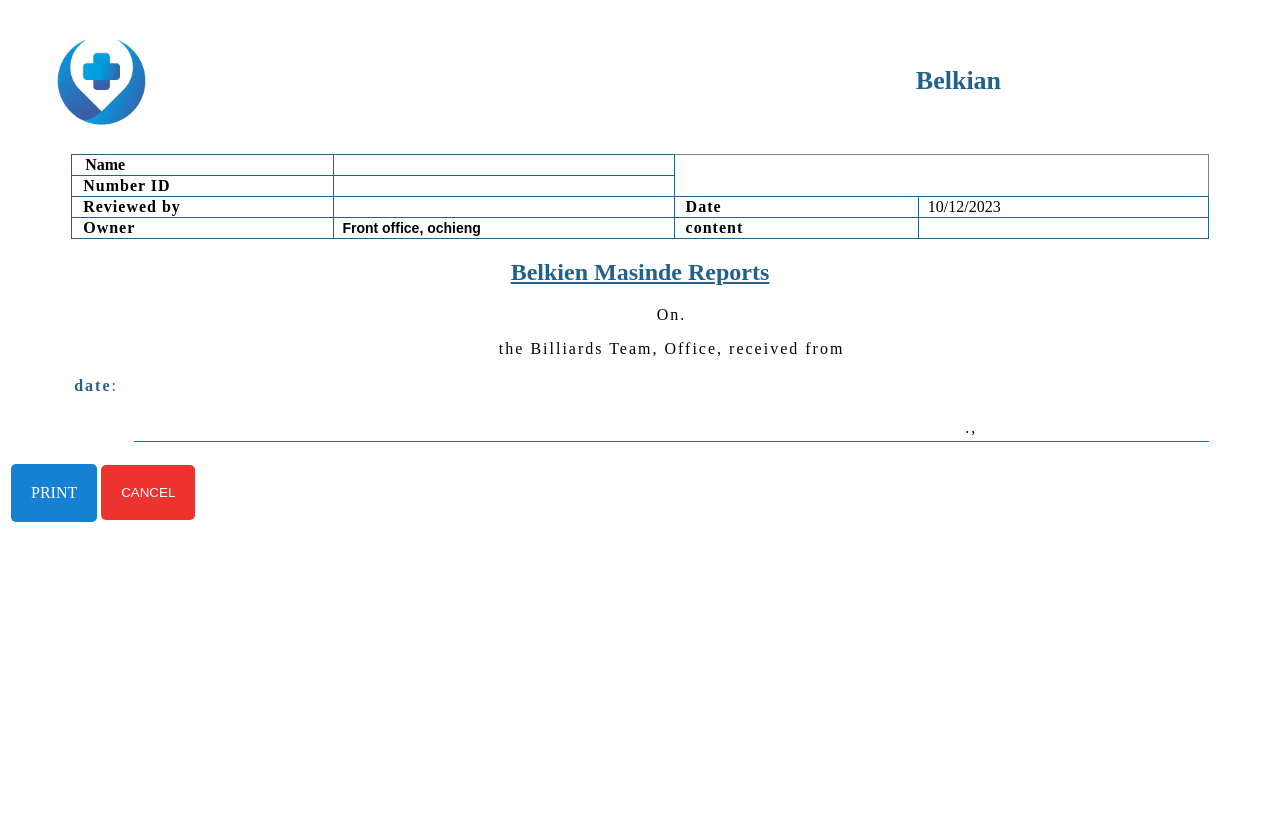
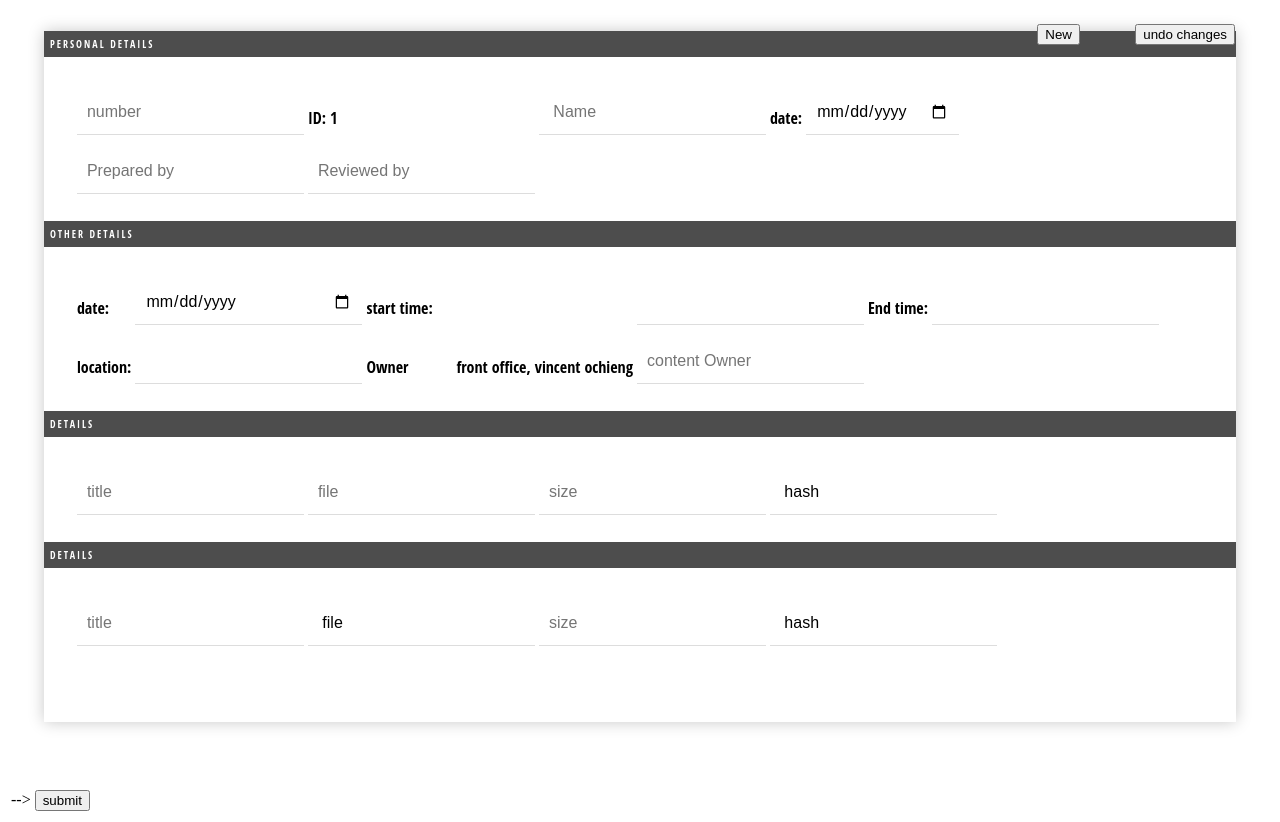
Before and after one commit to cocktail420/masinde-repo, a PHP site: page /theme/OB_1st_TRIMESTER_USG_REPORT.php in a window 1280 px wide. Before the commit the page ends 522 px from the top, so only its background shows below. Run offline with PHP 8.4, Linux system fonts and the light colour scheme; the visitor is signed in with stand-in values (Sample User, id 1); data that the repository does not hold is empty.

Commit message:
Update OB_1st_TRIMESTER_USG_REPORT.php

```diff
--- a/theme/OB_1st_TRIMESTER_USG_REPORT.php
+++ b/theme/OB_1st_TRIMESTER_USG_REPORT.php
@@ -1,227 +1,295 @@
 
+<html>
   <head>
-<meta http-equiv=refresh URL="OB_1st_TRIMESTER_USG_REPORT.php" content="3">
+    <meta charset="utf-8">
     <title></title>
+
+<style type="text/css">
+.form-style-8{
+	font-family: 'Open Sans Condensed', arial, sans;
+	width: 800px;
+	padding: 0px 30px;
+  padding-bottom: 25px;
+	background: #FFFFFF;
+	margin: 50px auto;
+	box-shadow: 0px 0px 15px rgba(0, 0, 0, 0.22);
+	-moz-box-shadow: 0px 0px 15px rgba(0, 0, 0, 0.22);
+	-webkit-box-shadow:  0px 0px 15px rgba(0, 0, 0, 0.22);
+
+}
+.form-style-8 h6{
+	background: #4D4D4D;
+	text-transform: uppercase;
+  letter-spacing: 2px;
+	font-family: 'Open Sans Condensed', sans-serif;
+	color: #ffffff;
+	font-size: 10px;
+	font-weight: 100;
+
+	padding: 6px;
+
+	margin: -30px -30px 30px -30px;
+}
+.form-style-8 input[type="text"],
+.form-style-8 input[type="date"],
+.form-style-8 input[type="email"],
+.form-style-8 input[type="number"],
+.form-style-8 input[type="tel"],
+.form-style-8 input[type="url"],
+.form-style-8 input[type="password"],
+.form-style-8 textarea,
+.form-style-8 select
+{
+	box-sizing: border-box;
+	-webkit-box-sizing: border-box;
+	-moz-box-sizing: border-box;
+	outline: none;
+	display: block;
+	width: 100%;
+	padding: 10px;
+	border: none;
+	border-bottom: 1px solid #ddd;
+	background: transparent;
+	margin-bottom: 10px;
+	font: 16px Arial, Helvetica, sans-serif;
+	height: 45px;
+}
+.form-style-8 input[type="button"],
+.form-style-8 input[type="submit"]{
+	-moz-box-shadow: inset 0px 1px 0px 0px #45D6D6;
+	-webkit-box-shadow: inset 0px 1px 0px 0px #45D6D6;
+	box-shadow: inset 0px 1px 0px 0px #45D6D6;
+	background-color: #007DBC;
+	border: 1px solid #27A0A0;
+	display: inline-block;
+	cursor: pointer;
+	color: #FFFFFF;
+	font-family: 'Open Sans Condensed', sans-serif;
+	font-size: 14px;
+	padding: 3px 18px;
+	text-decoration: none;
+	text-transform: uppercase;
+}
+.form-style-8 input[type="button"]:hover,
+.form-style-8 input[type="submit"]:hover {
+	background:linear-gradient(to bottom, #34CACA 5%, #30C9C9 100%);
+	background-color:#34CACA;
+}
+</style>
   </head>
-  <style>
-  .example_a {
-  color: #fff !important;
-  text-transform: uppercase;
-  text-decoration: none;
-  padding: 20px;
-  border-radius: 5px;
-  display: inline-block;
-  border: none;
-  transition: all 0.4s ease 0s;
-  }
-  .example_b {
-  color: #fff !important;
-  text-transform: uppercase;
-  text-decoration: none;
-  padding: 20px;
-  border-radius: 5px;
-  display: inline-block;
-  border: none;
-  transition: all 0.4s ease 0s;
-  }
-  .example_c {
-  color: #fff !important;
-  text-transform: uppercase;
-  text-decoration: none;
-  padding: 20px;
-  border-radius: 5px;
-  display: inline-block;
-  border: none;
-  transition: all 0.4s ease 0s;
-  }
-  .print{
-    background: #1680d3;
-  }
-  .cancel{
-    background: #ed3330;
-  }
-  .save{
-    background: #4aa64a;
-  }
-  .example_a:hover {
-  background: #434343;
-  letter-spacing: 2px;
-  -webkit-box-shadow: 0px 5px 40px -10px rgba(0,0,0,0.57);
-  -moz-box-shadow: 0px 5px 40px -10px rgba(0,0,0,0.57);
-  box-shadow: 5px 40px -10px rgba(0,0,0,0.57);
-  transition: all 0.4s ease 0s;
-  }
-  .example_b:hover {
-  background: #059b86;
-  letter-spacing: 2px;
-  -webkit-box-shadow: 0px 5px 40px -10px rgba(0,0,0,0.57);
-  -moz-box-shadow: 0px 5px 40px -10px rgba(0,0,0,0.57);
-  box-shadow: 5px 40px -10px rgba(0,0,0,0.57);
-  transition: all 0.4s ease 0s;
-  }
-  .example_c:hover {
-  background: #22d790;
-  letter-spacing: 2px;
-  -webkit-box-shadow: 0px 5px 40px -10px rgba(0,0,0,0.57);
-  -moz-box-shadow: 0px 5px 40px -10px rgba(0,0,0,0.57);
-  box-shadow: 5px 40px -10px rgba(0,0,0,0.57);
-  transition: all 0.4s ease 0s;
-  }
-  p{letter-spacing:2px;}
-
-  </style>
-<div id="printableArea">
+  <body style="padding:0px;">
     <?php
 $servername = "localhost";
-$username = "root";
-$password = "";
+$dbusername = "root";
+$dbpassword = "";
 $dbname = "gjk";
-// Create connection
-
-//require 'dbcon.php';
-
-$conn = mysqli_connect($servername, $username, $password, $dbname);
+$conn = mysqli_connect($servername, $dbusername, $dbpassword, $dbname);
 // Check connection
 if (!$conn) {
     die("Connection failed: " . mysqli_connect_error());
 }//& password='$pass'
+//use this to store random report key
 
-$name = "";
-$desig="";
 if(!isset($_SESSION)) {
   session_start();
 }
+if(session_id() != ''){
   $user = $_SESSION["username"];
-   $sql = "select * from user_account where username= '$user' ";
+}else {
+  include'sessionerror.php';
+}
+$n=10;
+function getName($n,$con) {
+ $characters = '0123456789abcdefghijklmnopqrstuvwxyzABCDEFGHIJKLMNOPQRSTUVWXYZ';
+ $randomString = '';
+
+ for ($i = 0; $i < $n; $i++) {
+   $index = rand(0, strlen($characters) - 1);
+   $randomString .= $characters[$index];
+ }
+
+
+   $sql = "select * from patient_record_header where rkey= '$randomString' ";
+   $result = $con->query($sql);
+   if ($result->num_rows > 0) {
+     return getName($n,$con);
+  }else{
+    return $randomString;
+  }
+
+}
+
+$rkey = getName($n,$conn);
+$tmp = $rkey;
+ ?>
+ <script>
+ function diff_between_dates( date1, date2 ) {
+  //Get 1 day in milliseconds
+  var one_day=1000*60*60*24;
+  // Convert both dates to milliseconds
+  var date1_ms = date1.getTime();
+  var date2_ms = date2.getTime();
+  // Calculate the difference in milliseconds
+  var difference_ms = date2_ms - date1_ms;
+  // Convert back to days and return
+  return Math.round(difference_ms/one_day);
+}
+ function genlmp() {
+ var days=280;
+   var x = document.getElementById("iplmp").value;
+   var date = new Date(x);
+   var xd = new Date(x);
+   date.setDate(date.getDate() + days);
+  // document.getElementById("demo").innerHTML = "You selected: " + x;
+   //document.getElementById("myInput").value = date.getFullYear() + "-" + "-"+ date.getMonth() "-" + date.getDate();
+     var mon = date.getMonth();
+     var day = date.getDate();
+     if(mon<10){
+       mon = "0"+ date.getMonth();
+     }
+     if(day <10){
+       day = "0"+ date.getDate();
+     }
+     var test = new Date(xd.getFullYear(), xd.getMonth(), xd.getDate());
+     document.getElementById("eodlmpauto").value = date.getFullYear() + "-" + mon +"-" + day;
+     var today = new Date();
+     var to = new Date(today.getFullYear(), today.getMonth(), today.getDate());
+     var gaday = diff_between_dates(test, to);
+     document.getElementById("galmpauto").value = Math.round(gaday/7)+"weeks " + (gaday%7)+"days ";
+
+
+ }
+ </script>
+ <table width="100%">
+   <tr>
+     <td>
+       <div class="form-style-8 scroll" style="width: 90%;padding-top:0px;">
+             <h6>Personal details</h6>
+             <form method="post" action="action.php">
+               <table>
+                 <tr>
+                 <td><input type="text" pattern="\d*" name="age" placeholder="number" required maxlength="60"/></td>
+                 <td><b>ID: <?php
+                   $sn=0;
+                   $sql="SELECT MAX(pid)as sno FROM patient_record_header";
                    $result = $conn->query($sql);
                    if ($result->num_rows > 0) {
                        if($row = $result->fetch_assoc()) {
-           $name=$row['fullname'];
-           $desig = $row['degree'];
+                           $sn=$row["sno"];
+                           echo $sn+1;
                      }
                    }
-   $sql = "select * from patient_record_header where attendedby= '$user' AND report_type='ogone' AND status='notPrinted'";
-   $pid="";
-  //  $age="";
-  //  $gender="";
-   $referred="";
-   $patient_name="";
-   $indication="";
-   $rkey="";
-    $result = $conn->query($sql);
-    if ($result->num_rows > 0) {
-        if($row = $result->fetch_assoc()) {
-            $pid=$row['pid'];
-            $age=$row['age'];
-            $gender=$row['gender'];
-            $referred=$row['referredby'];
-            $patient_name=$row['name'];
-            $indication=$row['indication'];
-            $rkey=$row['rkey'];
-        }
-    }
-    require 'header_file.php';
-    //report table 'obfirst'
-    //obfirst parameters
-    $lmp = "";
-    $lmpga = "";
-    $lmpeod = "";
-    $usgga = "";
-    $usgeod ="";
-    //uterus
-    $crl = "";
-    $wk = "";
-    $days = "";
-    //ovaries
-    $ro = "";
-    $rom = "";
-    $lo = "";
-    $lom = "";
-    $sql2 = "select * from obfirst where rkey= '$rkey'";
-    $result2 = $conn->query($sql2);
-    if ($result2->num_rows > 0) {
-        if($row2 = $result2->fetch_assoc()) {
-          //obfirst parameters
-          $lmp = $row2['lmp'];
-          $lmpga = $row2['ga_lmp'];
-          $lmpeod = $row2['eod_lmp'];
-          $usgga = $row2['ga_usg'];
-          $usgeod =$row2['eod_usg'];
-          //uterus
-          $crl = $row2['crl'];
-          $wk = $row2['ges_week'];
-          $days = $row2['ges_day'];
-          //ovaries
-          $ro = $row2['ro'];
-          $rom = $row2['rom'];
-          $lo = $row2['lo'];
-          $lom = $row2['lom'];
-        }
-    }
- ?>
-<center>
+                    ?><input type="hidden" name="pid" value="<?php echo $sn+1; ?>"/></b></td>
+                   <td><input type="text" name="pname" placeholder=" Name" required /></td>
+                   <td><b>date: </b></td><td><input type="date" name="lmp" id = "iplmp" onchange="genlmp()" required/></td>
 
-  <u style="color:#21618c;"><h2 style="color: #21618c;">Belkien Masinde Reports</h2></u>
-  <p text-align="left" style="padding-left:5%;">On.<br/>
-
-<table width="100%" >
-  <tr>
-    <td><font style="color: #21618c;"><b>date</b>:</font>   <?php if($lmp!=''){ echo date('d/m/Y',strtotime($lmp));} ?></td>
-    <p>the Billiards Team, Office, received from </p>
-    <!-- <td><font style="color: #21618c;"><b>name</b>(LMP)</font>:  <font style="padding:0px 10px; border-bottom:1px solid;"><?php echo $patient_namess; ?></font></td>
-    <td><font style="color: #21618c;"><b>EDD</b>(LMP)</font>:  <font style="padding:0px 10px; border-bottom:1px solid;"><?php if($lmpeod!=''){echo date('d/m/Y',strtotime($lmpeod));} ?></font></td> -->
-  </tr>
-  <!-- <tr>
-    <td></td>
-    <td><font style="color: #21618c;"><b>GA</b>(USG)</font>:   <font style="padding:0px 10px; border-bottom:1px solid;"><?php echo $usgga; ?></font></td>
-    <td><font style="color: #21618c;"><b>EDD</b>(USG):</font>  <font style="padding:0px 10px; border-bottom:1px solid;"><?php if($usgeod !=''){echo date('d/m/Y',strtotime($usgeod));} ?></font></td>
-  </tr> -->
-</table><br/>
-  <!-- <u style="color: #21618c;"><b style="font-size:20px; color:#21618c;">Urinary bladder</b></u><br/>
-<font style="padding-left:5%;">Is normal contour. No intraluminal echoes.</font><br/><br/>
-
-<u style="color:#21618c; height:2px;"><b style="font-size:20px; color:#21618c;">Uterus</b></u><br/><br/>
-<font style="padding-left:5%;">Gravid uterus showing a single gestational sac containing a yolk sac and an</font><br/>
-embryo of CRL <font style="padding:0px 10px; border-bottom:1px solid;"><?php echo $crl; ?></font> cm corresponding to <font style="padding:0px 10px; border-bottom:1px solid;"><?php echo $wk; ?></font> wks
-<font style="padding:0px 10px; border-bottom:1px solid;"><?php echo $days; ?></font> days gestational age Embryo<br/>
-show regular cardiac pulsation of 144 /min.<br/><br/>
-<u style="color:#21618c;"><b style="font-size:20px; color:#21618c;">Ovaries</b></u><br/><br/>
-Right Ovary&emsp; <font style="padding:0px 10px; border-bottom:1px solid;"><?php echo $ro; ?></font>&emsp;measures&emsp; <font style="padding:0px 10px; border-bottom:1px solid;"><?php echo $rom; ?></font> cm<br/>
-Left Ovary&emsp; <font style="padding:0px 12px; border-bottom:1px solid;"><?php echo $lo; ?></font> &emsp;measures&emsp;<font style="padding:0px 10px; border-bottom:1px solid;"><?php echo $lom; ?></font> cm<br/>
-Both Ovaries are normal in size & echo texture<br/>
-no free fluid.
-</p>
-<p align="left" style="padding-left:5%; padding-right:5%;"><u style="color:#21618c;"><b style="font-size:20px; color:#21618c;">Impression</b></u><br/><br/><font style="padding-Left:4%;">Single live intra uterine gestation corresponding to gestational age of <font style="padding:0px 10px; border-bottom:1px solid;"><?php echo $wk; ?></font> wks</font>
- <font style="padding:0px 10px; border-bottom:1px solid;"><?php echo $days; ?></font> day Gestational age assigned as per LMP.</p>
-<p align="left" style="padding-left:5%; padding-right:5%;"><font style="padding-Left:4%;">&emsp;&emsp;&emsp;&emsp;&emsp;&emsp;&emsp;I, Dr.
-  <?php
-  echo $name;
- ?>, declare that while conducting ultrasonography on </font>Mrs. <?php echo $patient_name; ?> . I have neither detected not disclosed the sac of her fetus to anybody in any manner.</p>
-<br><br><br/> -->
-
-<table width="100%">
-<tr>
-  <td width="50%"></td>
-  <td><center><?php echo $name.".,".$desig ?></center></td>
                  </tr>
                  <tr>
+                 <td><input type="text" name="referred" placeholder="Prepared by" required /></td>
+                 <td><input type="text" name="referred" placeholder="Reviewed by" required /></td>
+                 </tr>
 
-    <td align="center" colspan="2">
-      <p style="width: 90%;  bottom: 10px;letter-spacing:0px;  border-top: 1px solid #037e89;" align="center">
-        <i style="color:#21618c;">
-          <!-- USG has its own limitation not all the  congenital anomalies are detected by it in the antenatal period -->
-        </i>
-      </p>
+               </table><br/><br/>
+               <h6>Other details</h6>
+               <table>
+                 <tr>
+                 <td><b>date: </b></td><td><input type="date" name="lmp" id = "iplmp" onchange="genlmp()" required/></td>
+                   <td><b>start time: </b></td><td><input type="text" id="galmpauto" name="galmp" value="" required/></td>
+                   <td><b>End time:</b></td>
+                   <td><input type="text" name="gausg" value="" required/></td>
+
+                 </tr>
+                 <tr>
+                   <td><B>location: </B></td><td><input type="text" id="eodlmpauto" name="eodlmp" required/></td>
+                   <td><b>Owner</b>&emsp;&emsp;&emsp;front office, vincent ochieng<input type="hidden" name="study" value="Obstetrics"><input type="hidden" name="rkey" value="<?php echo $rkey; ?>"></td>
+                   <td><input type="text" name="indication" placeholder="content Owner" required /></td>
+
+
+                   <!-- <td><b>EOD(USG):</b></td>
+                   <td><input type="date" name="eodusg" required/></td> -->
+                 </tr>
+
+               </table><br/><br/>
+               <h6>details</h6>
+               <table>
+                 <tr>
+                   <td><input type="text" name="crl" pattern="[+-]?[0-9]+(.[0-9]+)?([Ee][+-]?[0-9]+)?" placeholder="title" maxlength="6"/></td>
+                   <!-- <td align="right">corresponding. to.</td> -->
+                   <td><input type="text" pattern="\d*" name="geswks" placeholder="file" required maxlength="100"/></td>
+                   <td><input type="text" pattern="\d*" name="gesdays" placeholder="size" required maxlength="100"/></td>
+                   <td><input type="text" name="lom" placeholder="hash" value=" hash" required/></td>
+                 </tr>
+               </table><br/><br/>
+               <h6>details</h6>
+               <table>
+                 <td><input type="text" name="ro" placeholder="title" required/></td>
+                 <td><input type="text" name="rom" placeholder="file" value=" file "required/></td>
+                 <td><input type="text" name="lo" placeholder="size" required/></td>
+                 <td><input type="text" name="lom" placeholder="hash" value=" hash" required/></td>
+               </table>
+               <br>
+               <!-- <div class="container">
+            <div class="card mt-5">
+                <div class="card-header">
+                  <h6> more details</h6>
+                </div>
+                <div class="card-body">
+                    <form id="input-form">
+                        <div id="product_row1" class="row">
+                        <div class="col-md-3">
+                                <label>Title</label>
+                                <input id="name1" type="text" class="form-control">
+                            </div>
+                            <div class="col-md-3">
+                                <label>File</label>
+                                <input id="name1" type="text" class="form-control">
+                            </div>
+                            <div class="col-md-3">
+                                <label>size</label>
+                                <input id="price1" type="text" class="form-control">
+                            </div>
+                            <div class="col-md-3">
+                                <label>Hash</label>
+                                <input id="price1" type="text" class="form-control">
+                            </div>
+                            <div class="col-md-1">
+                                <br>
+                                <button onclick="delete_row('1')" type="button" class="btn btn-danger">Delete</button>
+                            </div>
+                        </div>
+                    </form>
+                </div>
+                <div class="card-footer text-end">
+                    <button onclick="add_more()" class="btn btn-dark">Add More</button>
+                    <!-- <button onclick="submit_form()" class="btn btn-info">Save</button> -->
+                </div>
+            </div>
+
+        </div>
+        <script src="https://cdn.jsdelivr.net/npm/bootstrap@5.0.2/dist/js/bootstrap.bundle.min.js"
+            integrity="sha384-MrcW6ZMFYlzcLA8Nl+NtUVF0sA7MsXsP1UyJoMp4YLEuNSfAP+JcXn/tWtIaxVXM"
+            crossorigin="anonymous"></script>
+        <script src="https://cdn.jsdelivr.net/npm/axios/dist/axios.min.js"></script>
+        <script src="script.js"></script>
+               <br/> -->
+               <input type="submit" value="submit" name="ogone"/>
+             </form>
+             <form method="post" action="action.php">
+               <input type="hidden" name="rtype" value="ogone"/>
+              <input type="hidden" name="attendant" value="<?php  if(!isset($_SESSION)) {session_start();}$user = $_SESSION["username"];echo $user;?>"/>
+              <input style="position:absolute; top: 3%;right:200px;" type="submit" value="New" name="newrep"/>
+             </form>
+             <form method="post" action="undo.php">
+              <input type="hidden" name="attendant" value="<?php  if(!isset($_SESSION)) {session_start();}$user = $_SESSION["username"];echo $user;?>"/>
+              <input style="position:absolute; top: 3%;right:45px;" type="submit" value="undo changes" name="ogone"/>
+             </form>
+           </div>
+
      </td>
    </tr>
  </table>
-</center>
 
 
-</div>
-<form name="pc" method="post" action="savereport.php">
-<input type="hidden" name="rtype" value="ogone"/>
-<?php
 
-require 'footer.php';
-mysqli_close($conn);?>
+  </body>
+</html>
```
Lines whose indentation alone changed are shown as unchanged.
